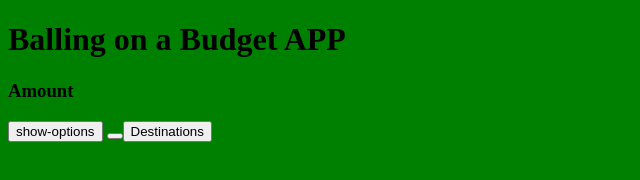
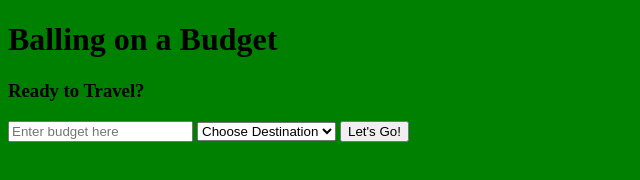
Before and after one commit to Nhancoding/Balling-on-a-Budget, a plain HTML site: page index.html in a window 1280 px wide. Shown: the whole page, without its empty margins (0-640 px from the left). Drawn offline with Linux system fonts and the light colour scheme; no server answers.

Commit message:
updated Destination dropdwon to include country choices. disabled countries-cities API since we will be using the currency api to generate results.

```diff
--- a/index.html
+++ b/index.html
@@ -8,11 +8,25 @@
     <link rel="stylesheet" href="style.css">
 </head>
 <body>
-    <h1>Balling on a Budget APP</h1>
+    <h1>Balling on a Budget</h1>
     <div class="Budget Amount">
-        <h3 id="amount">Amount</h3>
-        <button id="show-options"> show-options</button>
-        <button id="destinations">  <button onclick="countriesDestinations()">Destinations</button>
+        <h3 id="amount">Ready to Travel?</h3>
+        <form id="travel-budget" class=" form w-100">
+            <input id="budget-input" class="form-input w-50" type="value" placeholder="Enter budget here">
+            <select id="format-input" class="form-input w-50">
+                <option value="" disabled selected>Choose Destination</option>
+                <option value="ARS">Argentina</option>
+                <option value="AUD">Australia</option>
+                <option value="BRL">Brazil</option>
+                <option value="CNY">China</option>
+                <option value="IDR">Indonesia</option>
+                <option value="JMD">Jamaica</option>
+                <option value="MAD">Morocco</option>
+                <option value="SCR">Seychelles</option>
+                <option value="THB">Thailand</option>
+            </select>
+            <!-- AM comment: Currency conversion function needs to be linked to "onclick below" for when user clicks "Let's Go!" button -->
+            <button id="destinations" onclick="currencyConversionFunction()">Let's Go!</button>
     </div>
     <script src="./script.js"></script>
 </body>
--- a/script.js
+++ b/script.js
@@ -29,18 +29,18 @@ fetch('https://exchangerate-api.p.rapidapi.com/rapid/latest/USD', ExchangeRateAP
 
 console.log("hello")
 
-// Countries API Fetch and connect to Destination button
-function countriesDestinations() {
-    var countriesAPI = {
-        method: 'GET',
-        headers: {
-            'X-RapidAPI-Key': '86dd07a4d7msh506dceb978bc41dp168ab6jsnc3ac1a21306b',
-            'X-RapidAPI-Host': 'countries-cities.p.rapidapi.com'
-        }
-    };
+// // Countries API Fetch and connect to Destination button
+// function countriesDestinations() {
+//     var countriesAPI = {
+//         method: 'GET',
+//         headers: {
+//             'X-RapidAPI-Key': '86dd07a4d7msh506dceb978bc41dp168ab6jsnc3ac1a21306b',
+//             'X-RapidAPI-Host': 'countries-cities.p.rapidapi.com'
+//         }
+//     };
 
-    fetch('https://countries-cities.p.rapidapi.com/location/country/list', countriesAPI)
-        .then(response => response.json())
-        .then(response => console.log(response))
-        .catch(err => console.error(err));
-}
+//     fetch('https://countries-cities.p.rapidapi.com/location/country/list', countriesAPI)
+//         .then(response => response.json())
+//         .then(response => console.log(response))
+//         .catch(err => console.error(err));
+// }
```
